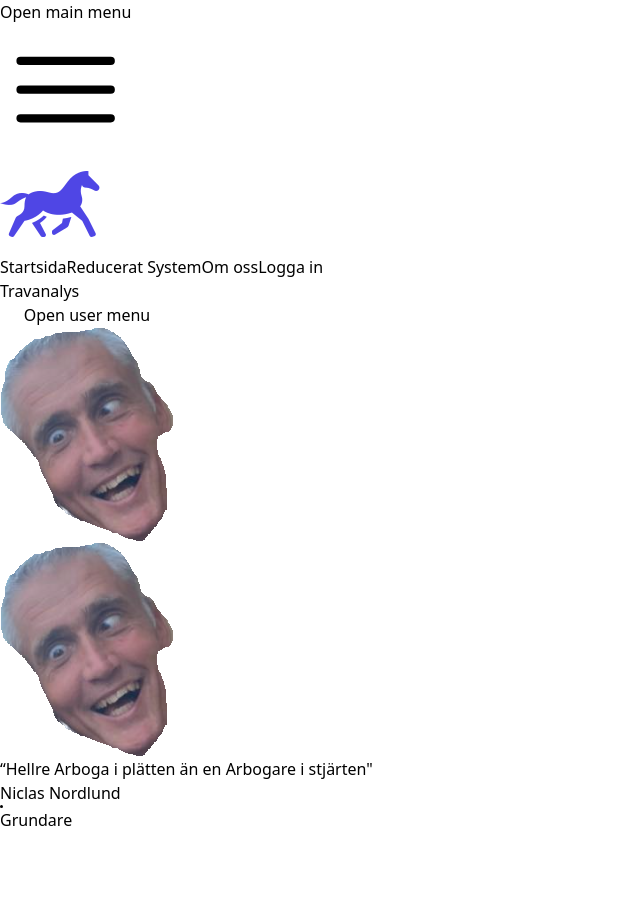
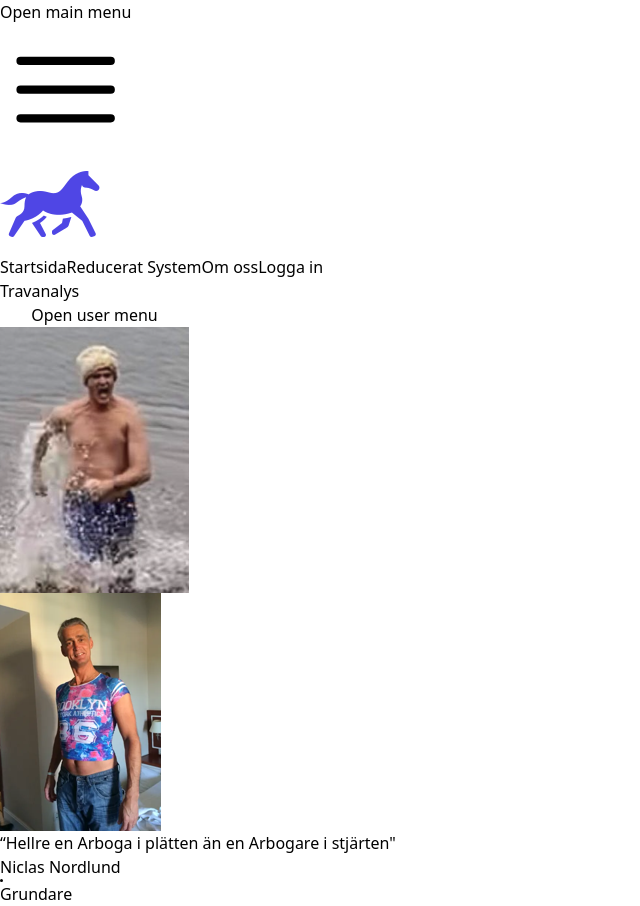
Before and after one commit to SimNordlund/TravanalysFrontend, a React (Vite) app in the folder my-project/: page /Components/SkrytComponent in a window 1280 px wide. Shown: the whole page, without its empty margins (0-640 px from the left). Before the commit the page ends 832 px from the top, so only its background shows below. Built offline with nearby package versions, Linux system fonts and the light colour scheme.

Commit message:
adding new pictures

```diff
--- a/my-project/src/Components/SkrytComponent.jsx
+++ b/my-project/src/Components/SkrytComponent.jsx
@@ -1,11 +1,11 @@
-import pappaCrazy from '../Bilder/PappaCrazy.png';
+import picke2 from '../Bilder/picke2.png';
 
 export default function Example() {
   return (
     <section className="isolate overflow-hidden bg-white px-6 py-12 sm:py-16 lg:px-8">
                   <img
               alt=""
-              src={pappaCrazy}
+              src={picke2}
               className="mt-0 mx-auto h-41 w-40 rounded-full"
             />
       <div className="absolute inset-0 -z-10 bg-[radial-gradient(45rem_50rem_at_top,theme(colors.indigo.100),white)] opacity-20" />
@@ -14,7 +14,7 @@ export default function Example() {
         <figure className="mt-20 ">
           <blockquote className="text-center text-xl font-semibold leading-8 text-gray-900 sm:text-2xl sm:leading-9">
             <p>
-              “Hellre Arboga i plätten än en Arbogare i stjärten"
+              “Hellre en Arboga i plätten än en Arbogare i stjärten"
             </p>
           </blockquote>
           <figcaption className="mt-6">
--- a/my-project/src/RealNavbar.jsx
+++ b/my-project/src/RealNavbar.jsx
@@ -3,7 +3,7 @@ import { Disclosure, Menu, Transition } from '@headlessui/react'
 import { Bars3Icon, XMarkIcon } from '@heroicons/react/24/outline'
 import { useNavigate } from 'react-router-dom'; // Import useNavigate for redirecting to different routes
 import travhorsi from './Bilder/travhorsi2.png';
-import pappaCrazy from './Bilder/PappaCrazy.png';
+import picke1 from './Bilder/picke1.png';
 
 
 const navigation = [
@@ -84,7 +84,7 @@ export default function Example() {
                       <span className="sr-only">Open user menu</span>
                       <img
                         className="h-8 w-8 rounded-full"
-                        src={pappaCrazy}
+                        src={picke1}
                         alt=""
                       />
                     </Menu.Button>
```
Also changed, not shown: my-project/src/Bilder/picke1.png (added), my-project/src/Bilder/picke2.png (added).
